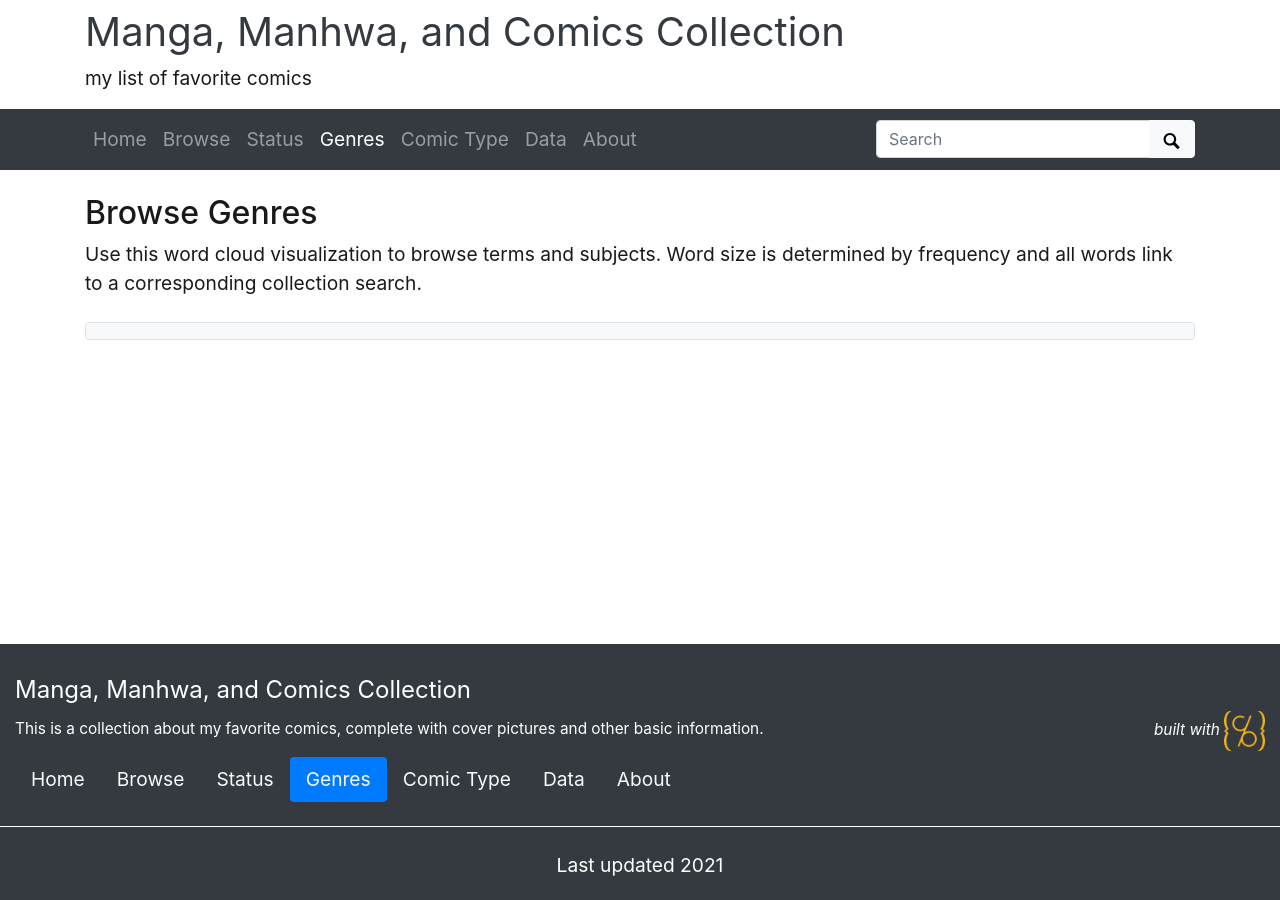
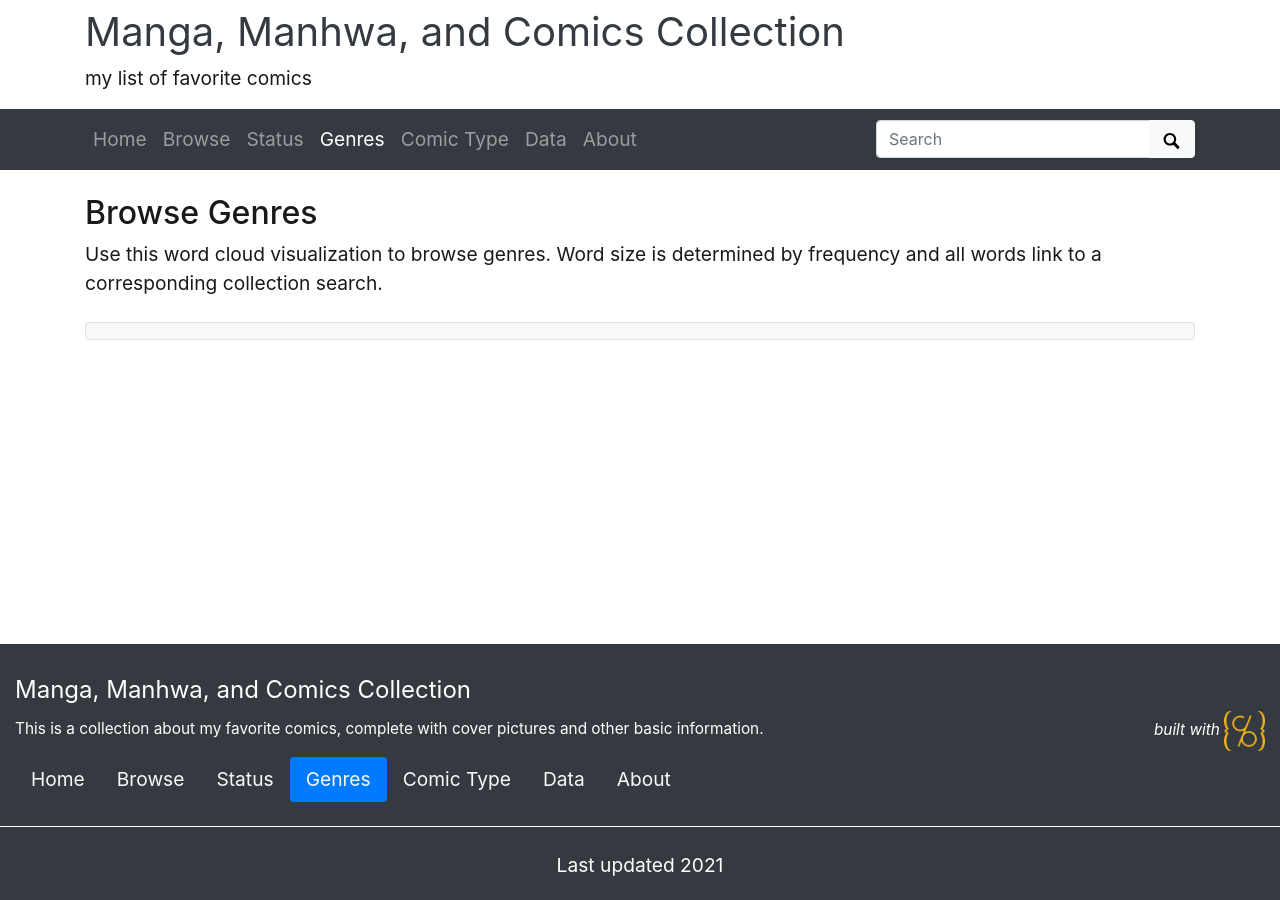
Before and after one commit to jsu122/Manga-Manhwa-and-Comics-Collection, a Jekyll site: the page built from pages/genres.md, in a window 1280 px wide. Built offline with Jekyll 4.4.1, drawn with Linux system fonts in a browser that asks for light colours.

Commit message:
Update and rename subjects.md to genres.md

```diff
--- a/pages/subjects.md
+++ b/pages/genres.md
@@ -5,10 +5,11 @@ permalink: /genres.html
 # Default genres page is configured in "_data/theme.yml"
 # leave cloud-fields as "site.data.theme.genres-fields"
 # a cloud visualization will be added below the content in this file
+
 cloud-fields: site.data.theme.genres-fields
 ---
 
 ## Browse Genres
 
-Use this word cloud visualization to browse terms and subjects.
+Use this word cloud visualization to browse genres.
 Word size is determined by frequency and all words link to a corresponding collection search.
```
